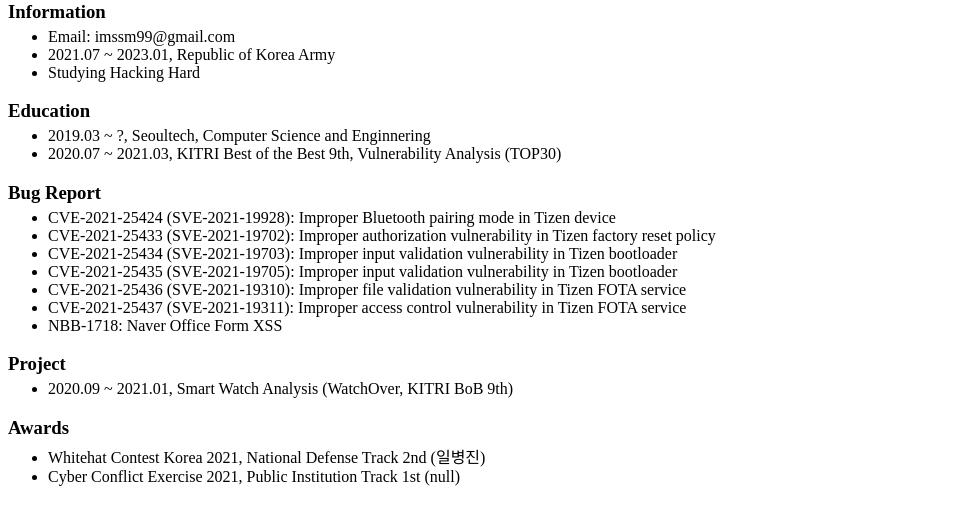
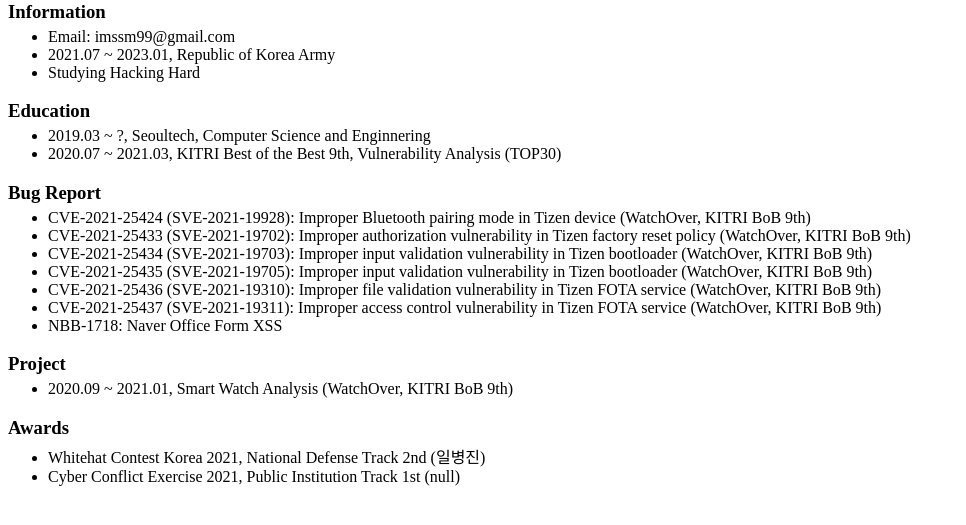
Before and after one commit to imssm99/imssm99.github.io, a plain HTML site: page index.html in a window 1280 px wide. Shown: the part 79-604 px from the top of the page, without its empty margins (0-966 px from the left). Drawn offline with Linux system fonts and the light colour scheme.

Commit message:
Update index.html
Add CVE WatchOver

```diff
--- a/index.html
+++ b/index.html
@@ -24,12 +24,12 @@
 
     <h3>Bug Report</h3>
     <ul>
-        <li>CVE-2021-25424 (SVE-2021-19928): Improper Bluetooth pairing mode in Tizen device</li>
-        <li>CVE-2021-25433 (SVE-2021-19702): Improper authorization vulnerability in Tizen factory reset policy</li>
-        <li>CVE-2021-25434 (SVE-2021-19703): Improper input validation vulnerability in Tizen bootloader</li>
-        <li>CVE-2021-25435 (SVE-2021-19705): Improper input validation vulnerability in Tizen bootloader</li>
-        <li>CVE-2021-25436 (SVE-2021-19310): Improper file validation vulnerability in Tizen FOTA service</li>
-        <li>CVE-2021-25437 (SVE-2021-19311): Improper access control vulnerability in Tizen FOTA service</li>
+        <li>CVE-2021-25424 (SVE-2021-19928): Improper Bluetooth pairing mode in Tizen device (WatchOver, KITRI BoB 9th)</li>
+        <li>CVE-2021-25433 (SVE-2021-19702): Improper authorization vulnerability in Tizen factory reset policy (WatchOver, KITRI BoB 9th)</li>
+        <li>CVE-2021-25434 (SVE-2021-19703): Improper input validation vulnerability in Tizen bootloader (WatchOver, KITRI BoB 9th)</li>
+        <li>CVE-2021-25435 (SVE-2021-19705): Improper input validation vulnerability in Tizen bootloader (WatchOver, KITRI BoB 9th)</li>
+        <li>CVE-2021-25436 (SVE-2021-19310): Improper file validation vulnerability in Tizen FOTA service (WatchOver, KITRI BoB 9th)</li>
+        <li>CVE-2021-25437 (SVE-2021-19311): Improper access control vulnerability in Tizen FOTA service (WatchOver, KITRI BoB 9th)</li>
         <li>NBB-1718: Naver Office Form XSS</li>
     </ul>
 
```
